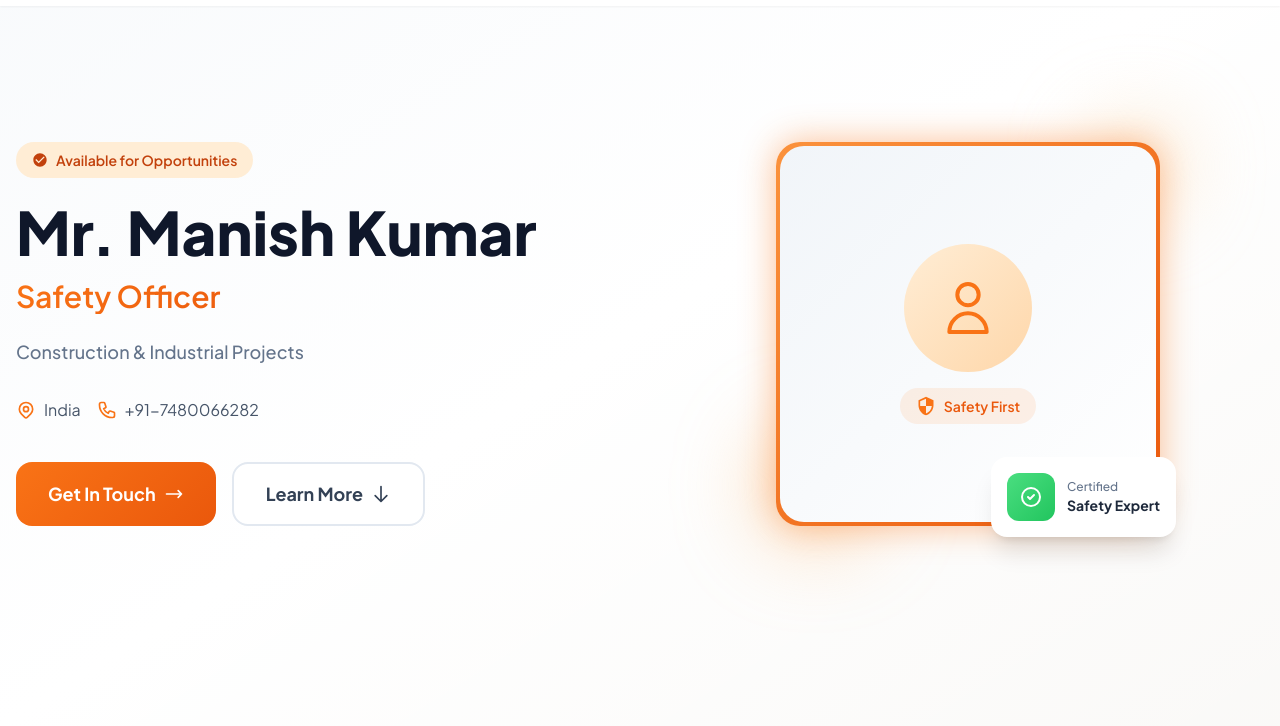
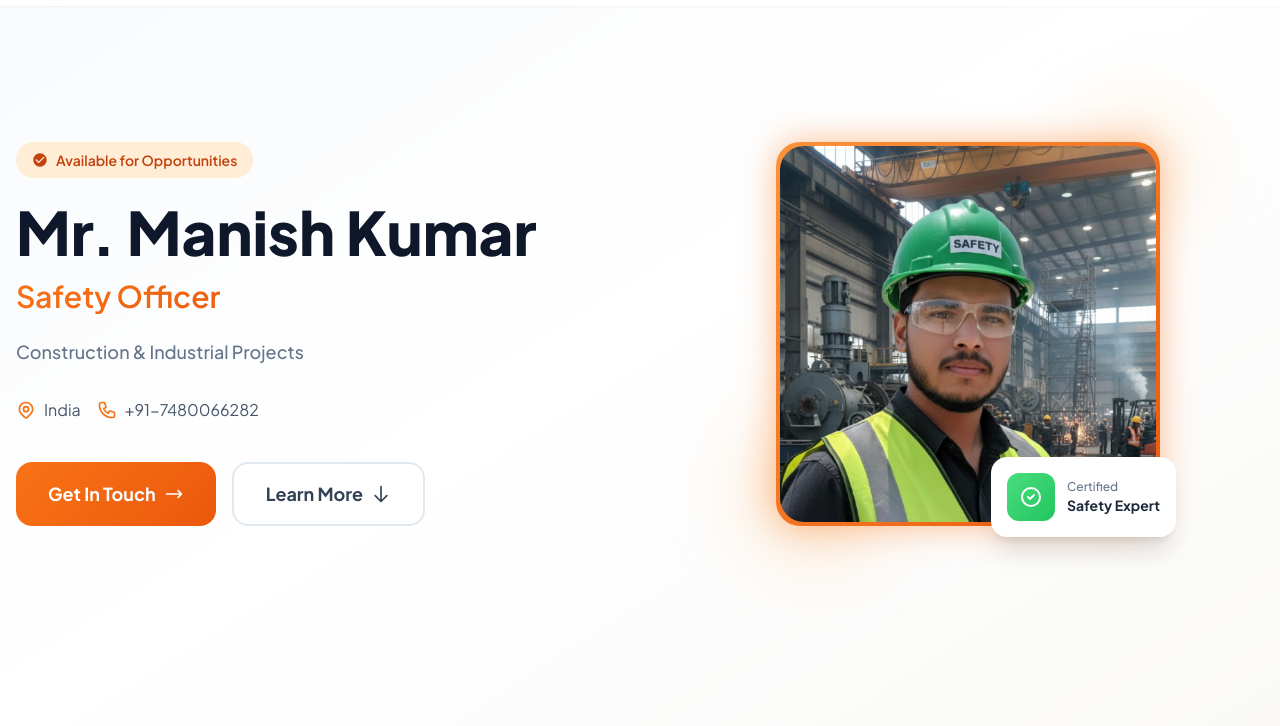
Before and after one commit to roushan62/manish_portfolio, a plain HTML site: page index.html in a window 1280 px wide. Shown: the part 74-800 px from the top of the page. Drawn offline with nearby package versions, Linux system fonts and the light colour scheme.

Commit message:
Update index.html

```diff
--- a/index.html
+++ b/index.html
@@ -313,7 +313,7 @@
        <div class="absolute -top-6 -right-6 w-24 h-24 bg-orange-200/50 rounded-full blur-2xl"></div>
        <div class="absolute -bottom-6 -left-6 w-32 h-32 bg-orange-300/40 rounded-full blur-2xl"></div><!-- Profile Container -->
        <div class="relative w-72 h-72 sm:w-80 sm:h-80 lg:w-96 lg:h-96 profile-glow rounded-3xl overflow-hidden bg-gradient-to-br from-orange-400 to-orange-600 p-1">
-        <div class="w-full h-full rounded-3xl overflow-hidden bg-gradient-to-br from-slate-100 to-white"><!-- Profile Image --> <img src="Profile-image.png" alt="Manish Kumar - Safety Officer" loading="lazy" class="w-full h-full object-cover" onerror="console.error('Image failed to load:', this.src); this.style.display='none'; this.nextElementSibling.style.display='flex';"> <!-- Fallback if image fails to load -->
+        <div class="w-full h-full rounded-3xl overflow-hidden bg-gradient-to-br from-slate-100 to-white"><!-- Profile Image --> <img src="Profile pic manish safety.png" alt="Manish Kumar - Safety Officer" loading="lazy" class="w-full h-full object-cover" onerror="console.error('Image failed to load:', this.src); this.style.display='none'; this.nextElementSibling.style.display='flex';"> <!-- Fallback if image fails to load -->
          <div class="w-full h-full flex items-center justify-center text-center p-8" style="display: none;">
           <div>
            <div class="w-32 h-32 mx-auto mb-4 rounded-full bg-gradient-to-br from-orange-100 to-orange-200 flex items-center justify-center">
```
